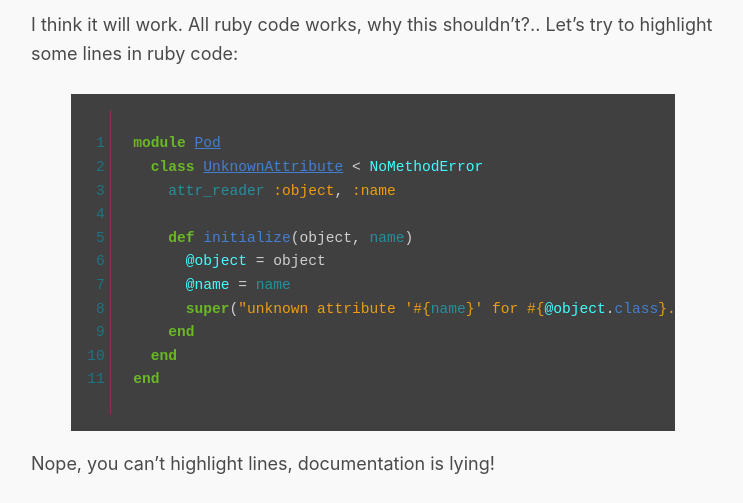
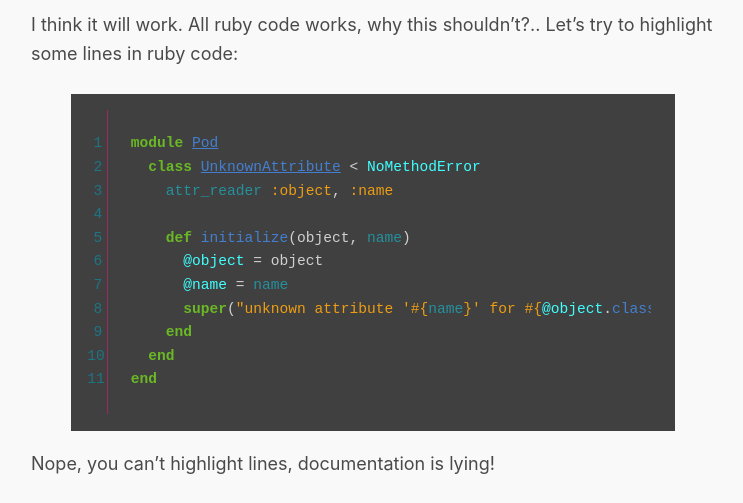
Before and after one commit to wildfiler/wilds.wtf, a Jekyll site: the page built from _posts/2023-05-21-test-safari-reader-view.md, in a window 1280 px wide. Shown: the part 752-1255 px from the top of the page, without its empty margins (267-1010 px from the left). Built offline with Jekyll 4.4.1, drawn with Linux system fonts in a browser that asks for light colours.

Commit message:
Fix scrolling in blocks of code

```diff
--- a/_sass/_custom.scss
+++ b/_sass/_custom.scss
@@ -57,10 +57,20 @@
   }
 }
 
-.highlight pre {
-margin-bottom: 0;
+.highlight {
+  pre {
+    margin-bottom: 0;
+  }
+
+  table {
+    table-layout:fixed;
+  }
+
+  td {
+    border-bottom: none;
+
+    &.gutter {
+      width: 2rem;
+    }
+  }
 }
-
-.highlight code td {
-  border-bottom: none;
-}
```
